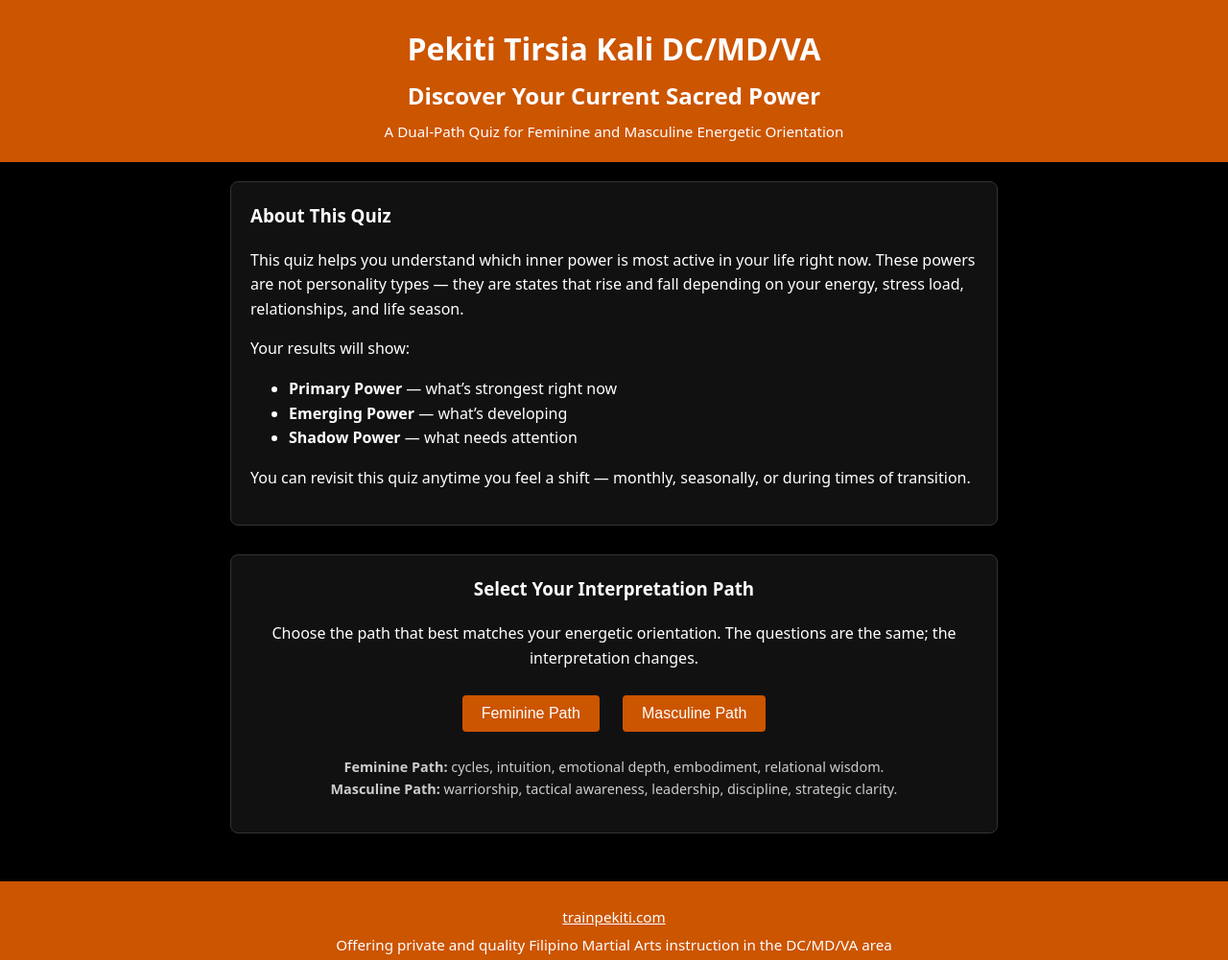
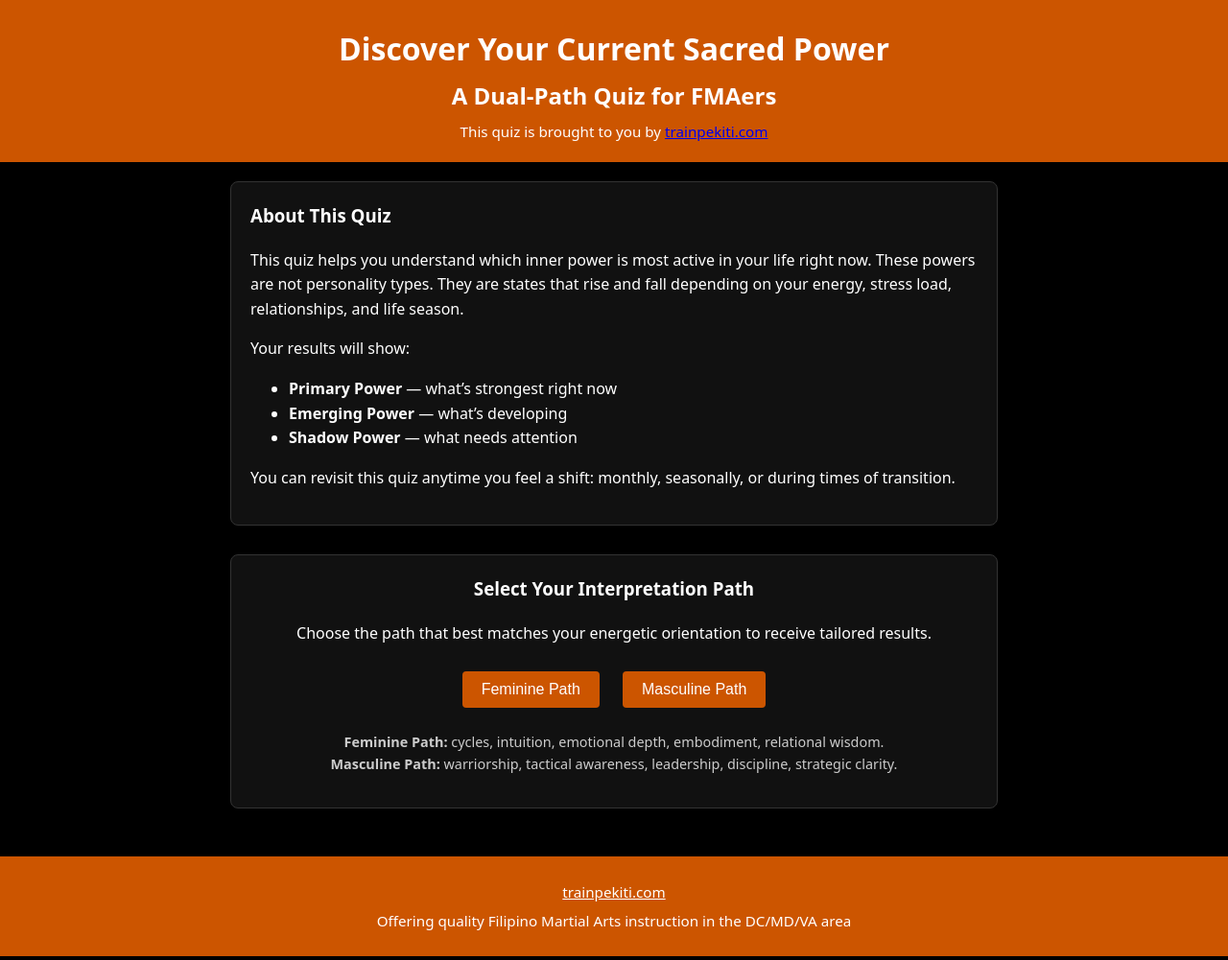
Before and after one commit to apinste/trainpekiti-10-sacred-power-quiz, a plain HTML site: page index.html in a window 1280 px wide. Shown: the whole page at 96% size. Drawn offline with Linux system fonts and the light colour scheme.

Commit message:
Update title and headings in index.html

```diff
--- a/index.html
+++ b/index.html
@@ -2,7 +2,7 @@
 <html lang="en">
 <head>
   <meta charset="UTF-8">
-  <title>Pekiti Tirsia Kali DC/MD/VA – Sacred Power Quiz</title>
+  <title>Pekiti Tirsia Kali DC/MD/VA - 10 Sacred Power Quiz</title>
   <style>
     :root {
       --bg-color: #000000;
@@ -141,9 +141,9 @@
 <body>
 
 <header>
-  <h1>Pekiti Tirsia Kali DC/MD/VA</h1>
-  <h2>Discover Your Current Sacred Power</h2>
-  <p>A Dual‑Path Quiz for Feminine and Masculine Energetic Orientation</p>
+  <h1>Discover Your Current Sacred Power</h1>
+  <h2>A Dual‑Path Quiz for FMAers</h2>
+  <p>This quiz is brought to you by <a href="https://trainpekiti.com" target="_blank">trainpekiti.com</a></p>
 </header>
 
 <main>
@@ -153,7 +153,7 @@
     <h3>About This Quiz</h3>
     <p>
       This quiz helps you understand which inner power is most active in your life right now.
-      These powers are not personality types — they are states that rise and fall depending on
+      These powers are not personality types. They are states that rise and fall depending on
       your energy, stress load, relationships, and life season.
     </p>
 
@@ -165,14 +165,14 @@
     </ul>
 
     <p>
-      You can revisit this quiz anytime you feel a shift — monthly, seasonally, or during times of transition.
+      You can revisit this quiz anytime you feel a shift: monthly, seasonally, or during times of transition.
     </p>
   </section>
 
   <!-- PATH SELECTOR -->
   <section class="center">
     <h3>Select Your Interpretation Path</h3>
-    <p>Choose the path that best matches your energetic orientation. The questions are the same; the interpretation changes.</p>
+    <p>Choose the path that best matches your energetic orientation to receive tailored results.</p>
 
     <div class="path-buttons">
       <button type="button" onclick="selectPath('feminine')">Feminine Path</button>
@@ -440,7 +440,7 @@
 
 <footer>
   <p><a href="https://trainpekiti.com" target="_blank">trainpekiti.com</a></p>
-  <p>Offering private and quality Filipino Martial Arts instruction in the DC/MD/VA area</p>
+  <p>Offering quality Filipino Martial Arts instruction in the DC/MD/VA area</p>
 </footer>
 
 <script>
```
